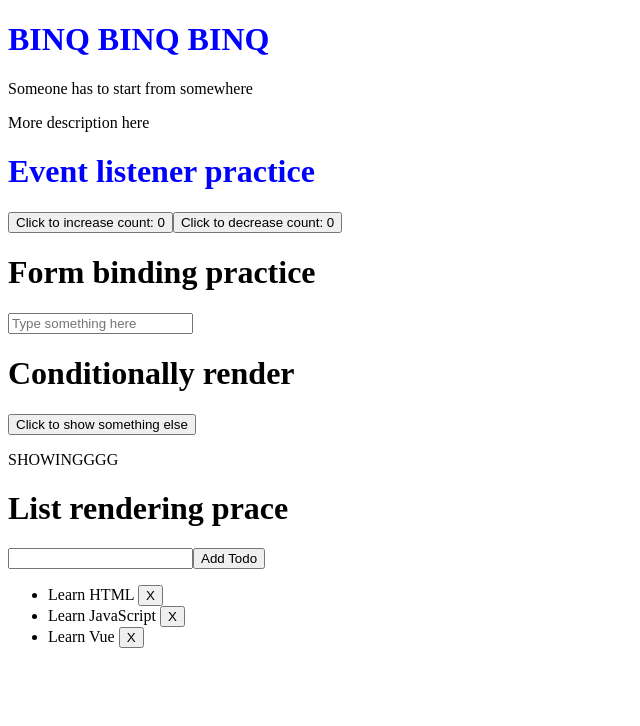
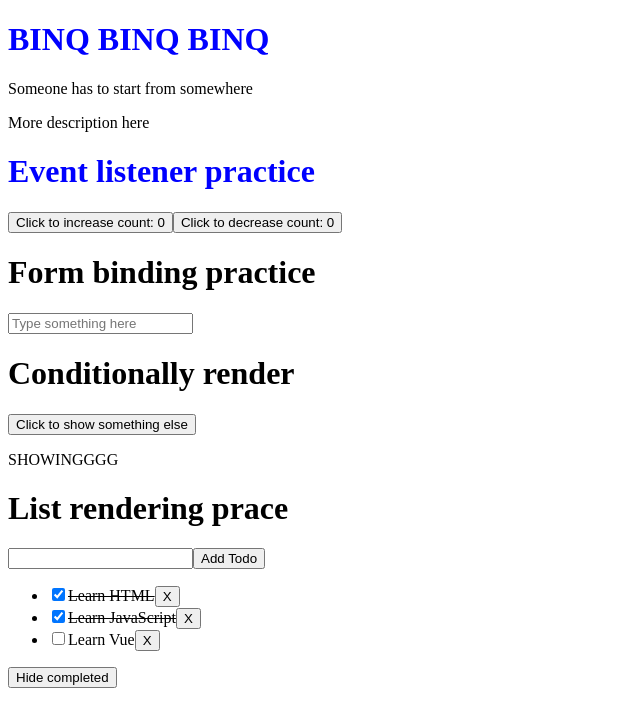
Before and after one commit to 25Ericcheong/binq, a Vue app: page / in a window 1280 px wide. Shown: the top 726 px of the page, without its empty margins (0-640 px from the left). Built offline with nearby package versions, Linux system fonts and the light colour scheme.

Commit message:
Practice with computed function to implement logic and determine what to render based on multiple reactive ref

```diff
--- a/src/components/Home.vue
+++ b/src/components/Home.vue
@@ -1,5 +1,5 @@
 <script setup lang="ts">
-import { reactive, ref } from "vue";
+import { reactive, ref, computed } from "vue";
 
 defineProps<{
   title: string;
@@ -37,22 +37,35 @@
   show.value = !show.value;
 }
 
-// Practice list rendering
+// Practice list rendering and using computed for a ref basedo n other reactive data sources
 interface Todo {
   id: number;
   text: string;
+  done: boolean;
 }
 
 let id = 0;
 const newTodo = ref("");
+const hideCompleted = ref(false);
 const todos = ref([
-  { id: id++, text: "Learn HTML" },
-  { id: id++, text: "Learn JavaScript" },
-  { id: id++, text: "Learn Vue" },
+  { id: id++, text: "Learn HTML", done: true },
+  { id: id++, text: "Learn JavaScript", done: true },
+  { id: id++, text: "Learn Vue", done: false },
 ]);
 
+const filteredTodos = computed(() => {
+  if (hideCompleted.value) {
+    return todos.value.filter((t) => t.done !== hideCompleted.value);
+  }
+
+  return todos.value;
+});
+
 function addTodo() {
-  todos.value = [...todos.value, { id: id++, text: newTodo.value }];
+  todos.value = [
+    ...todos.value,
+    { id: id++, text: newTodo.value, done: false },
+  ];
   newTodo.value = "";
 }
 
@@ -97,11 +110,15 @@
       <button>Add Todo</button>
     </form>
     <ul>
-      <li v-for="todo in todos" :key="todo.id">
-        {{ todo.text }}
+      <li v-for="todo in filteredTodos" :key="todo.id">
+        <input type="checkbox" v-model="todo.done" />
+        <span :class="{ done: todo.done }">{{ todo.text }}</span>
         <button @click="removeTodo(todo)">X</button>
       </li>
     </ul>
+    <button @click="hideCompleted = !hideCompleted">
+      {{ hideCompleted ? "Show all" : "Hide completed" }}
+    </button>
   </div>
 </template>
 
@@ -109,4 +126,8 @@
 .title {
   color: blue;
 }
+
+.done {
+  text-decoration: line-through;
+}
 </style>
```
